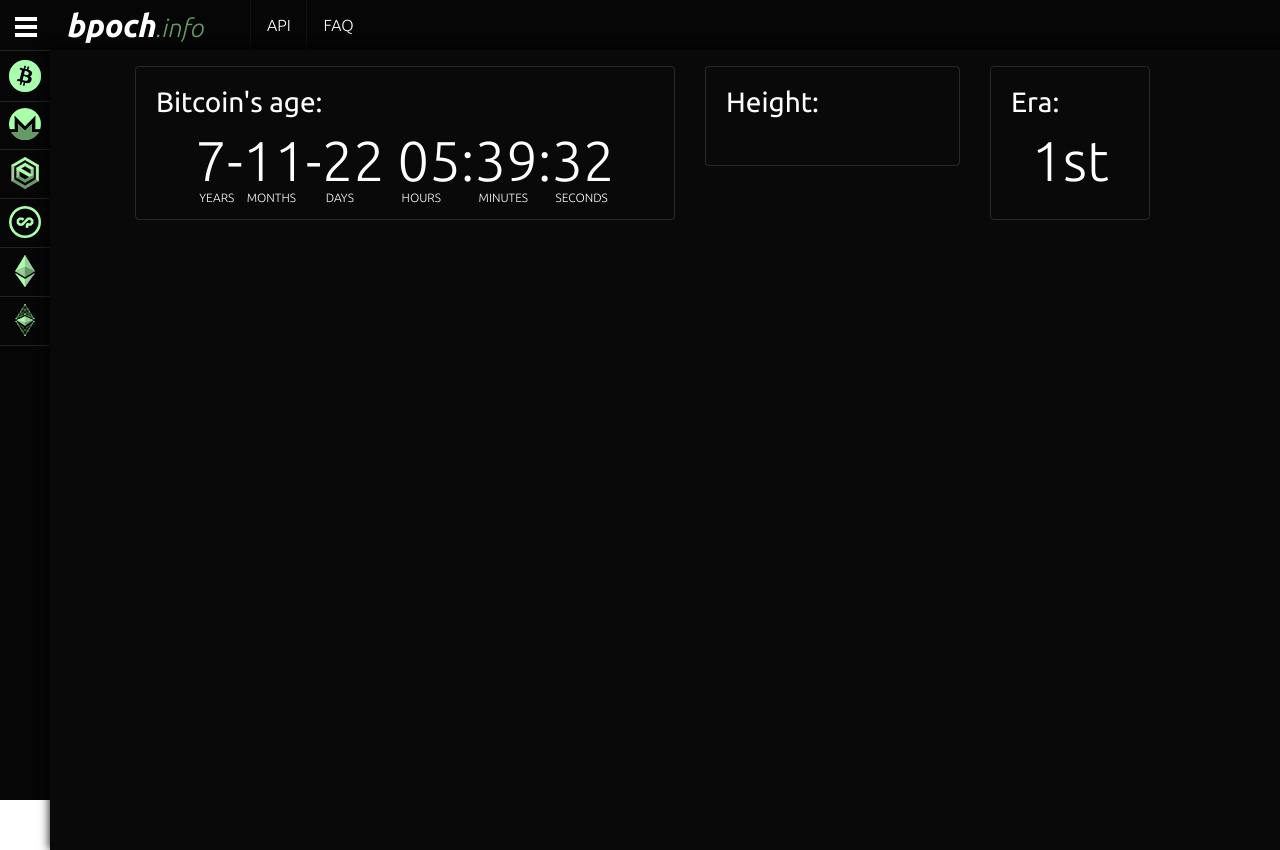
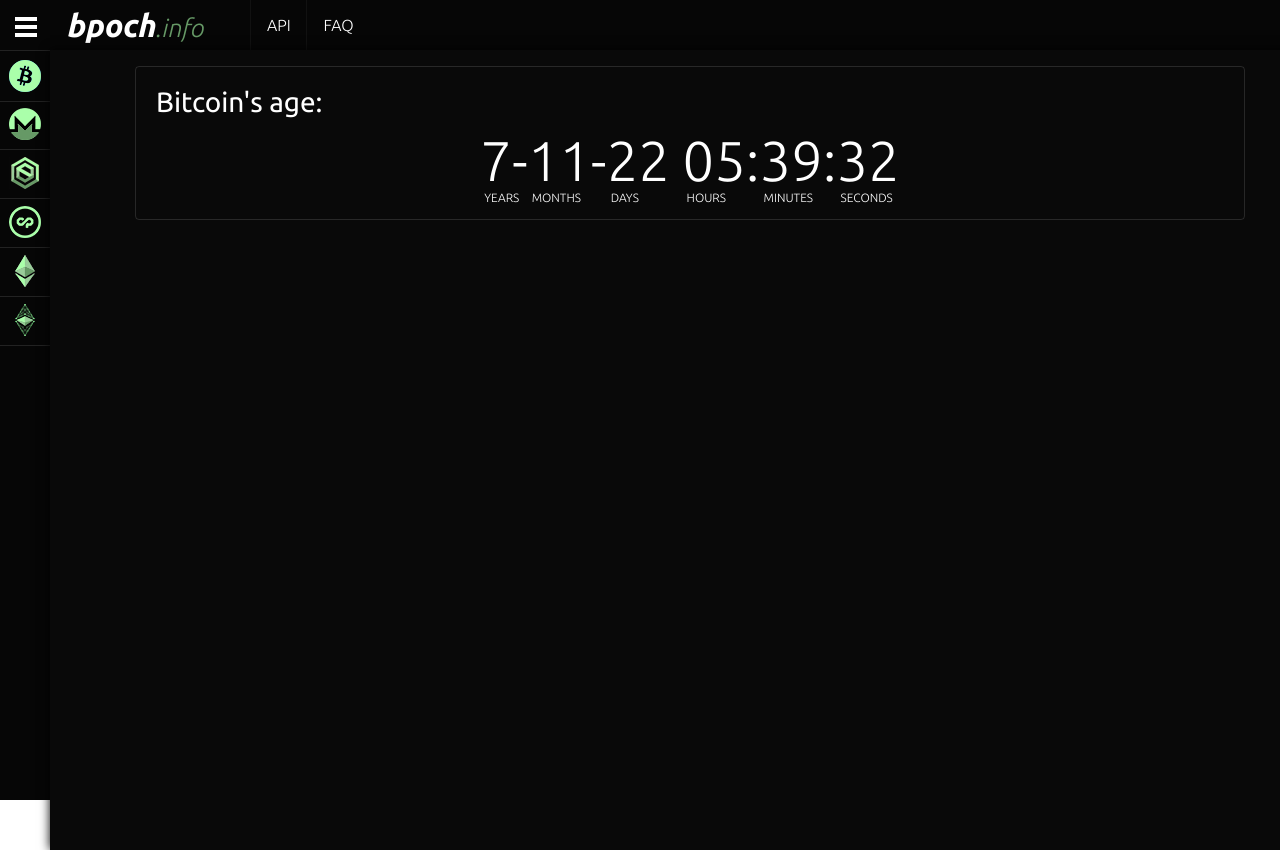
Before and after one commit to sneurlax/bpoch, a PHP site: page / in a window 1280 px wide; the page is wider, and only the part inside the window is pictured. Run offline with PHP 8.4, Linux system fonts and the light colour scheme; data that the repository does not hold is empty; some libraries are stand-ins or nearby versions.

Commit message:
Revert (full down node)

```diff
--- a/www/info/index.php
+++ b/www/info/index.php
@@ -72,24 +72,12 @@
     <div class="wrapper">
       <div class="container">
         <div class="row">
-          <div class="col-xl-6">
+          <div class="col-xl-12">
             <div class="card card-block" id="age">
               <h3 class="card-title">Bitcoin's age:</h3>
               <h4 class="display-4">
                 <span class="chunk"><span id="age-years"><?php echo $years; ?></span>-<span id="age-months"><?php echo $months; ?></span>-<!--<span id="age-weeks"><?php echo $weeks; ?></span><span id="age-days"><?php echo $days; ?></span>--><span id="age-date"><?php echo sprintf("%02d", $date); ?></span></span>&nbsp;<span class="chunk"><span id="age-hours"><?php echo sprintf("%02d", $hours); ?></span>:<span id="age-minutes"><?php echo sprintf("%02d", $minutes); ?></span>:<span id="age-seconds"><?php echo sprintf("%02d", $seconds); ?></span></span>
               </h4>
-            </div>
-          </div>
-          <div class="col-xl-3">
-            <div class="card card-block">
-              <h3 class="card-title">Height: <a href="/faq#height"><span class="glyphicon glyphicon-question-sign"></span></a></h3>
-              <h4 class="display-4"><?php echo $bitcoininfo['blocks']; ?></h4>
-            </div>
-          </div>
-          <div class="col-xl-2">
-            <div class="card card-block">
-              <h3 class="card-title">Era: <a href="/faq#era"><span class="glyphicon glyphicon-question-sign"></span></a></h3>
-              <h4 class="display-4"><?php echo ordinal_suffix(block_era($bitcoininfo['blocks'])); ?></h4>
             </div>
           </div>
         </div>
```
